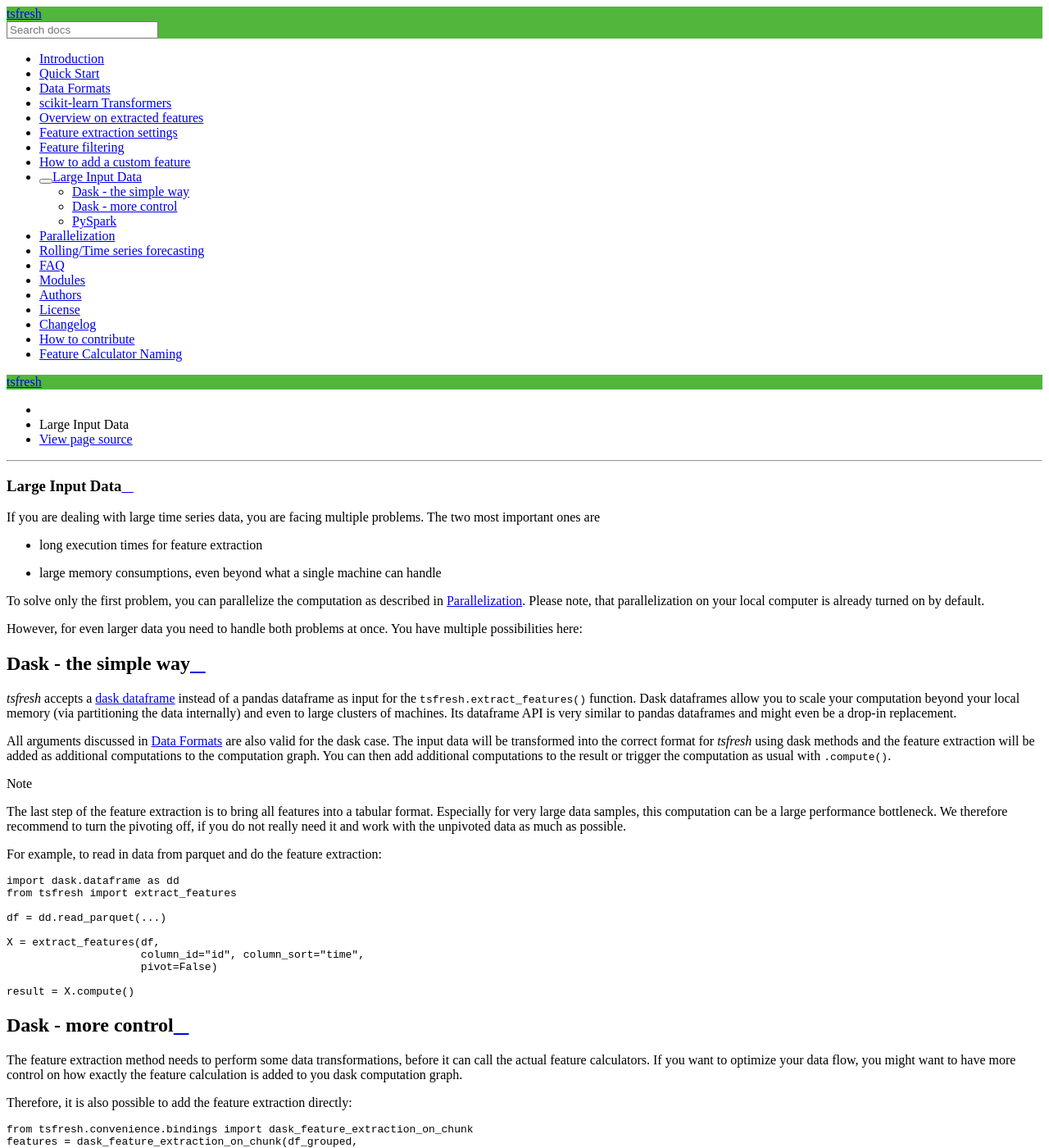
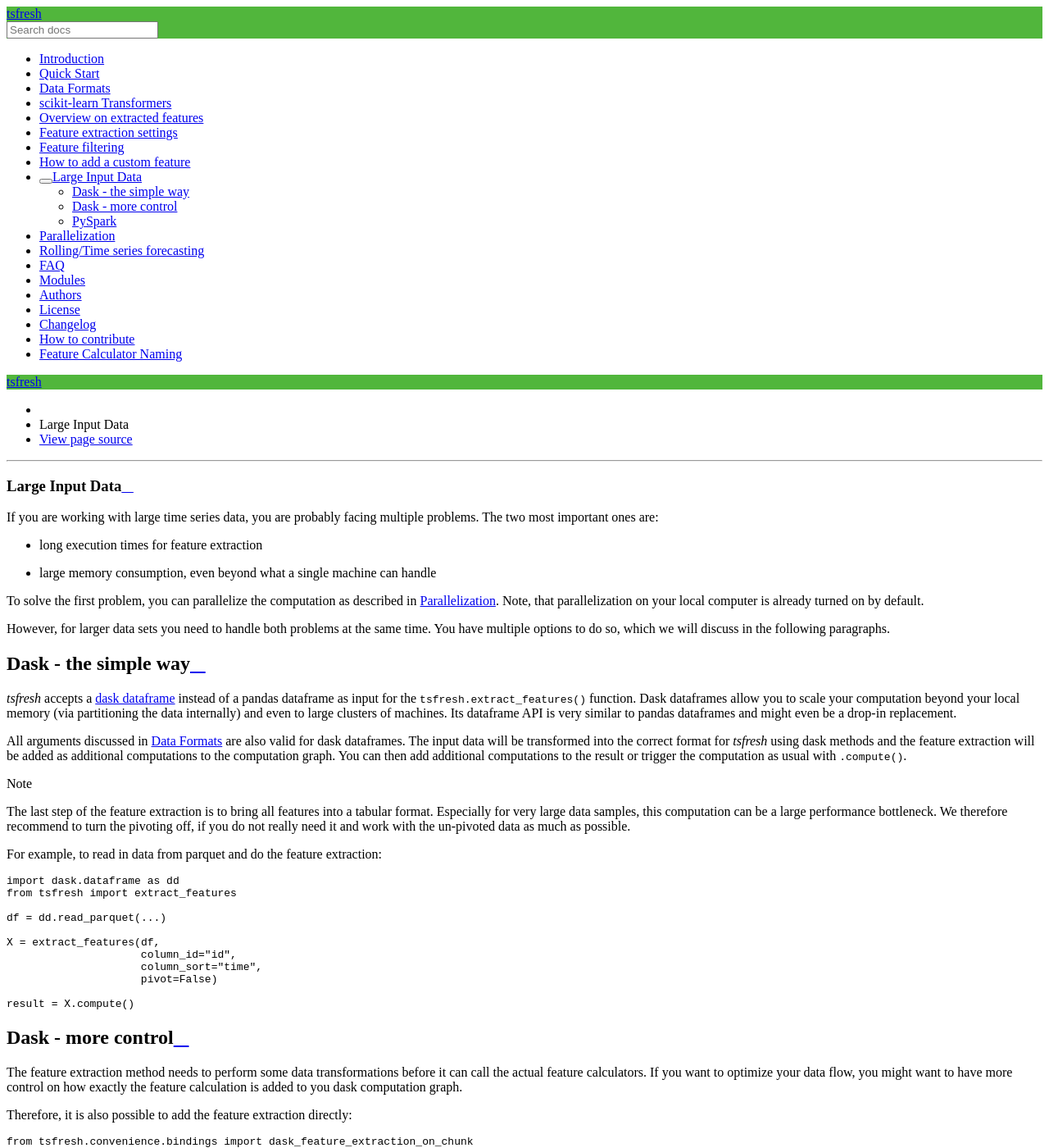
Before and after one commit to blue-yonder/tsfresh, a Sphinx documentation site: the page built from docs/text/large_data.rst, in a window 1280 px wide and 1400 px high. Shown: the whole window at 82% size. Built offline with Sphinx 7.4.7 and the Read the Docs theme 2.0.0, drawn with Linux system fonts in a browser that asks for light colours; formulas are drawn with MathJax 3; the version number could not be read and is left out.

Commit message:
changes wording in large_data

```diff
--- a/docs/text/large_data.rst
+++ b/docs/text/large_data.rst
@@ -3,17 +3,17 @@
 Large Input Data
 ================
 
-If you are dealing with large time series data, you are facing multiple problems.
-The two most important ones are
+If you are working with large time series data, you are probably facing multiple problems.
+The two most important ones are:
 
 * long execution times for feature extraction
-* large memory consumptions, even beyond what a single machine can handle
+* large memory consumption, even beyond what a single machine can handle
 
-To solve only the first problem, you can parallelize the computation as described in :ref:`tsfresh-on-a-cluster-label`.
-Please note, that parallelization on your local computer is already turned on by default.
+To solve the first problem, you can parallelize the computation as described in :ref:`tsfresh-on-a-cluster-label`.
+Note, that parallelization on your local computer is already turned on by default.
 
-However, for even larger data you need to handle both problems at once.
-You have multiple possibilities here:
+However, for larger data sets you need to handle both problems at the same time.
+You have multiple options to do so, which we will discuss in the following paragraphs.
 
 Dask - the simple way
 ---------------------
@@ -24,7 +24,7 @@ Dask dataframes allow you to scale your computation beyond your local memory (vi
 and even to large clusters of machines.
 Its dataframe API is very similar to pandas dataframes and might even be a drop-in replacement.
 
-All arguments discussed in :ref:`data-formats-label` are also valid for the dask case.
+All arguments discussed in :ref:`data-formats-label` are also valid for dask dataframes.
 The input data will be transformed into the correct format for *tsfresh* using dask methods
 and the feature extraction will be added as additional computations to the computation graph.
 You can then add additional computations to the result or trigger the computation as usual with ``.compute()``.
@@ -35,7 +35,7 @@ You can then add additional computations to the result or trigger the computatio
     Especially for very large data samples, this computation can be a large
     performance bottleneck.
     We therefore recommend to turn the pivoting off, if you do not really need it
-    and work with the unpivoted data as much as possible.
+    and work with the un-pivoted data as much as possible.
 
 For example, to read in data from parquet and do the feature extraction:
 
@@ -47,7 +47,8 @@ For example, to read in data from parquet and do the feature extraction:
     df = dd.read_parquet(...)
 
     X = extract_features(df,
-                         column_id="id", column_sort="time",
+                         column_id="id",
+                         column_sort="time",
                          pivot=False)
 
     result = X.compute()
@@ -55,7 +56,7 @@ For example, to read in data from parquet and do the feature extraction:
 Dask - more control
 -------------------
 
-The feature extraction method needs to perform some data transformations, before it
+The feature extraction method needs to perform some data transformations before it
 can call the actual feature calculators.
 If you want to optimize your data flow, you might want to have more control on how
 exactly the feature calculation is added to you dask computation graph.
```
